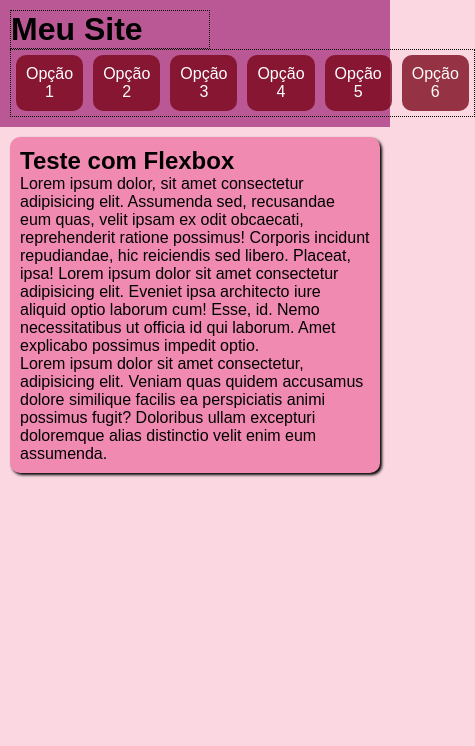
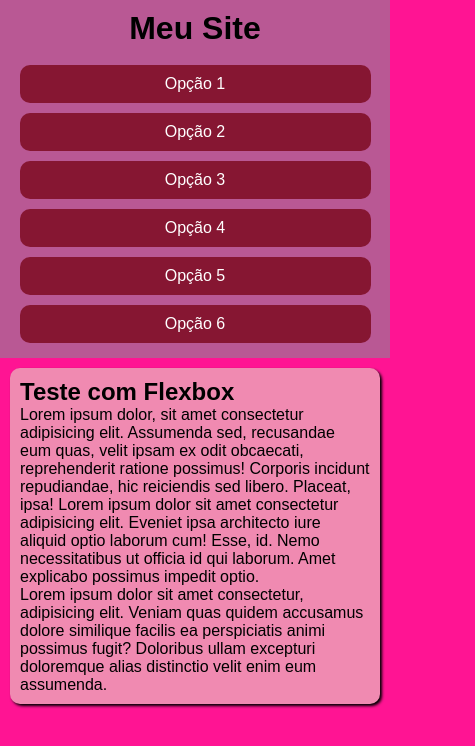
Before and after one commit to Alessandrafabia29/Flexbox-CSS, a plain HTML site: page indexmenu.html in a window 390 px wide. Shown: the whole page, 475 px wide, since content can reach past the window. Drawn offline with Linux system fonts and the light colour scheme.

Commit message:
flexbox com media query-mobile

```diff
--- a/indexmenu.html
+++ b/indexmenu.html
@@ -5,6 +5,7 @@
     <meta name="viewport" content="width=device-width, initial-scale=1.0">
     <title>Menu Flexbox</title>
     <link rel="stylesheet" href="style.css">
+    <link rel="stylesheet" href="mobile.css" media="screen and (max-width: 580px)">
 </head>
 <body>
     <header>
--- /dev/null
+++ b/mobile.css
@@ -0,0 +1,17 @@
+@charset "UTF-8";
+
+body {
+    background-color: deeppink;
+}
+
+header, header > nav {
+    flex-flow: column nowrap;
+}
+
+header >h1 {
+    flex-basis: 50px;
+}
+
+header > nav > a {
+    width: 90vw;
+}
--- a/style.css
+++ b/style.css
@@ -24,12 +24,13 @@ header {
 }
 
 header > h1 {
-    border: 1px dotted black;
+   /* border: 1px dotted black;-pontilhado-*/
     flex: 0 0 200px;
+
 }
 
 header > nav {
-    border: 1px dotted black;
+    /* border: 1px dotted black;-pontilhado- */
     display: flex;
     flex-flow: row nowrap;
     justify-content: flex-end;
@@ -61,4 +62,5 @@ main {
     padding: 10px;
     border-radius: 10px;
     box-shadow: 2px 2px 3px black;
+
 }
```
